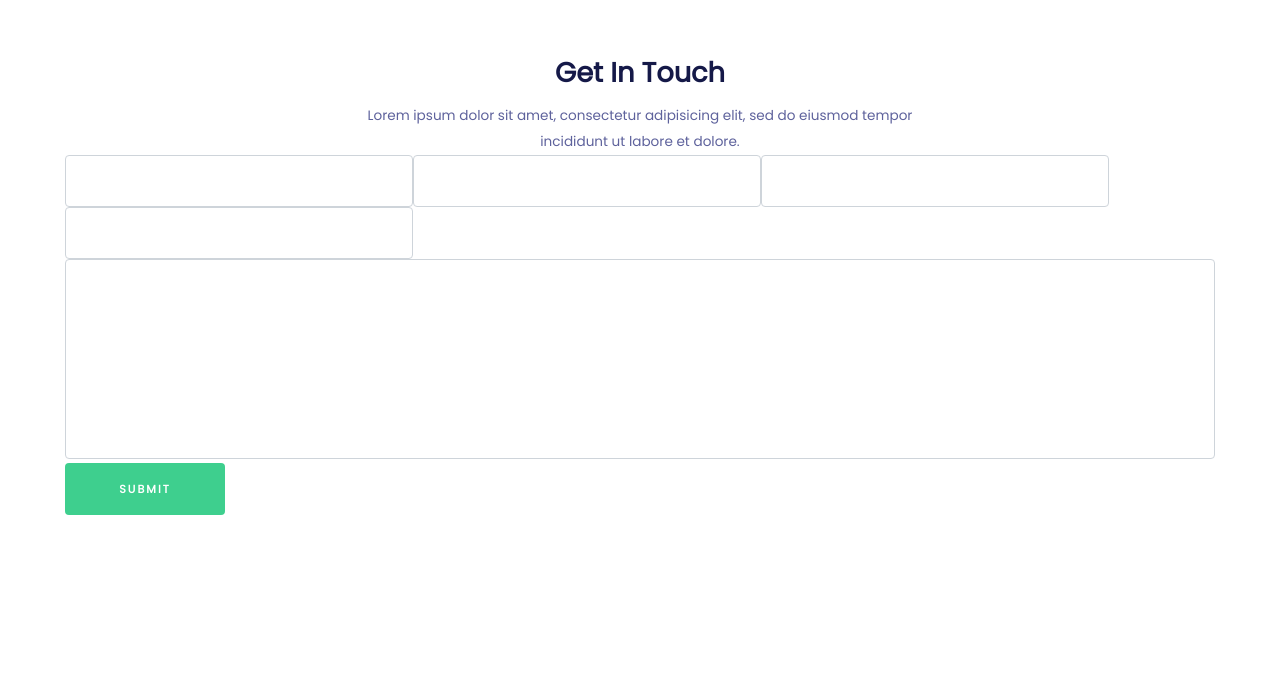
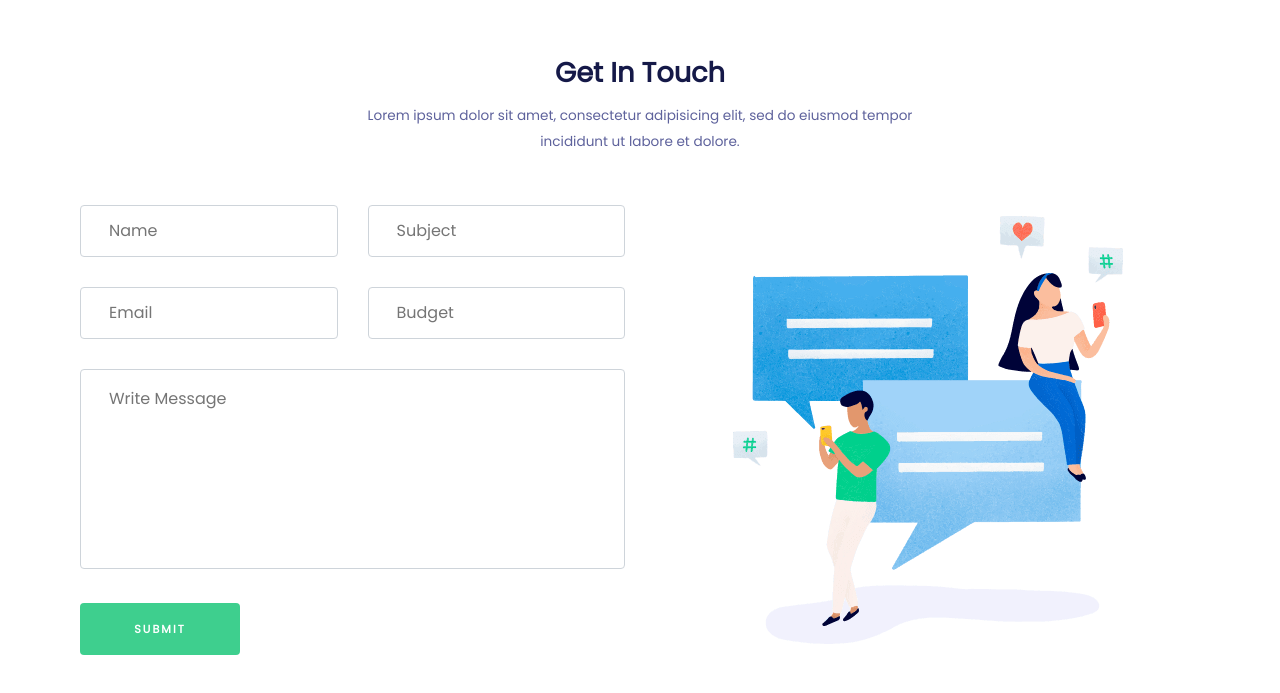
Before and after one commit to Marek-Barela/Slick-React, a React (Create React App) app: page / in a window 1280 px wide. Shown: the part 5341-6034 px from the top of the page. Before the commit the page ends 5936 px from the top, so only its background shows below. Built offline with nearby package versions, Linux system fonts and the light colour scheme.

Commit message:
contact form update, rwd commited

```diff
--- a/src/components/contact-button/index.module.css
+++ b/src/components/contact-button/index.module.css
@@ -1,4 +1,5 @@
 .button {
+  margin-left: 15px;
   width: 160px;
   height: 52px;
   font-size: 0.7em;
--- a/src/components/contact-form/index.js
+++ b/src/components/contact-form/index.js
@@ -3,46 +3,107 @@ import ContactInput from "../contact-input";
 import ContactTextarea from "../contact-textarea";
 import ContactButton from "../contact-button";
 import { Form, Field } from "react-final-form";
+import styles from "./index.module.css";
+import contactImg from "../../images/contact.png";
 
-const renderInput = ({ input, meta }) => {
+const renderInput = ({ input, meta, placeholder }) => {
   return (
     <ContactInput
       {...input}
       type="text"
       errorMessage={meta.touched && meta.error}
+      placeholder={placeholder}
     />
   );
 };
 
-const renderTextarea = ({ input, meta }) => {
+const renderTextarea = ({ input, meta, placeholder }) => {
   return (
     <ContactTextarea
       {...input}
       type="text"
       errorMessage={meta.touched && meta.error}
+      placeholder={placeholder}
     />
   );
 };
 
 const onSubmit = values => {
-  console.log(values);
+  alert("your message have been sent");
+  /**
+   * console.log(values);
+   * Server logic
+   */
 };
 
 const ContactForm = () => {
+  const { formContainer, form, imageContainer } = styles;
   return (
+    <div className={formContainer}>
       <Form
         onSubmit={onSubmit}
         render={({ handleSubmit }) => (
-        <form onSubmit={handleSubmit}>
-          <Field name="username" component={renderInput} />
-          <Field name="subject" component={renderInput} />
-          <Field name="email" component={renderInput} />
-          <Field name="budget" component={renderInput} />
-          <Field name="textarea" component={renderTextarea} />
+          <form onSubmit={handleSubmit} className={form}>
+            <Field
+              name="Name"
+              component={renderInput}
+              validate={required}
+              placeholder="Name"
+            />
+            <Field
+              name="Subject"
+              component={renderInput}
+              validate={required}
+              placeholder="Subject"
+            />
+            <Field
+              name="Email"
+              component={renderInput}
+              validate={composeValidators(required, validEmail)}
+              placeholder="Email"
+            />
+            <Field
+              name="Budget"
+              component={renderInput}
+              validate={required}
+              placeholder="Budget"
+            />
+            <Field
+              name="Message"
+              component={renderTextarea}
+              validate={required}
+              placeholder="Write Message"
+            />
             <ContactButton />
           </form>
         )}
       />
+      <div className={imageContainer}>
+        <img src={contactImg} alt="" />
+      </div>
+    </div>
+  );
+};
+
+const required = value => {
+  if (!value || value === "") {
+    return "This field is requreed";
+  }
+  return undefined;
+};
+
+const validEmail = text => {
+  const re = /\S+@\S+\.\S+/;
+  if (!re.test(text)) {
+    return "Please enter valid email";
+  }
+  return undefined;
+};
+
+const composeValidators = (...validators) => value => {
+  return validators.reduce(
+    (acc, validator) => acc || validator(value),
+    undefined
   );
 };
 
--- /dev/null
+++ b/src/components/contact-form/index.module.css
@@ -0,0 +1,35 @@
+.formContainer {
+  display: flex;
+  justify-content: center;
+  align-items: center;
+  flex-direction: column;
+  margin: 50px 0;
+}
+
+.form {
+  width: 100%;
+  display: flex;
+  flex-wrap: wrap;
+}
+
+.imageContainer {
+  width: 50%;
+  display: flex;
+  justify-content: center;
+  align-items: center;
+}
+
+.imageContainer {
+  max-width: 100%;
+}
+
+@media (min-width: 950px) {
+  .formContainer {
+    display: flex;
+    flex-direction: row;
+  }
+
+  .form {
+    width: 50%;
+  }
+}
--- a/src/components/contact-input/index.js
+++ b/src/components/contact-input/index.js
@@ -2,12 +2,12 @@ import React from "react";
 import styles from "./index.module.css";
 
 const ContactInput = ({ errorMessage, ...props }) => {
-  const { input, error } = styles;
+  const { inputContainer, input, error } = styles;
   return (
-    <>
+    <div className={inputContainer}>
       <input className={input} {...props} />
       {errorMessage && <span className={error}>{errorMessage}</span>}
-    </>
+    </div>
   );
 };
 
--- a/src/components/contact-input/index.module.css
+++ b/src/components/contact-input/index.module.css
@@ -1,8 +1,16 @@
 .error {
-  color: red;
+  font-size: 0.7em;
+  color: #d9534f;
+}
+
+.inputContainer {
+  width: 100%;
+  padding: 0 15px;
+  margin-bottom: 30px;
 }
 
 .input {
+  width: 100%;
   color: #5e629c;
   font-size: 16px;
   padding-left: 28px;
@@ -16,3 +24,9 @@
   border: 1px solid #3ecf8e;
   background-color: #e5fff3;
 }
+
+@media (min-width: 550px) {
+  .inputContainer {
+    width: 50%;
+  }
+}
--- a/src/components/contact-textarea/index.js
+++ b/src/components/contact-textarea/index.js
@@ -2,12 +2,12 @@ import React from "react";
 import styles from "./index.module.css";
 
 const ContactTextarea = ({ errorMessage, ...props }) => {
-  const { textarea, error } = styles;
+  const { textareaContainer, textarea, error } = styles;
   return (
-    <>
+    <div className={textareaContainer}>
       <textarea className={textarea} {...props} />
       {errorMessage && <span className={error}>{errorMessage}</span>}
-    </>
+    </div>
   );
 };
 
--- a/src/components/contact-textarea/index.module.css
+++ b/src/components/contact-textarea/index.module.css
@@ -1,3 +1,14 @@
+.error {
+  font-size: 0.7em;
+  color: #d9534f;
+}
+
+.textareaContainer {
+  width: 100%;
+  padding: 0 15px;
+  margin-bottom: 30px;
+}
+
 .textarea {
   width: 100%;
   min-height: 200px;
```
Also changed, not shown: src/images/contact.png (added). Lines whose indentation alone changed are shown as unchanged.
